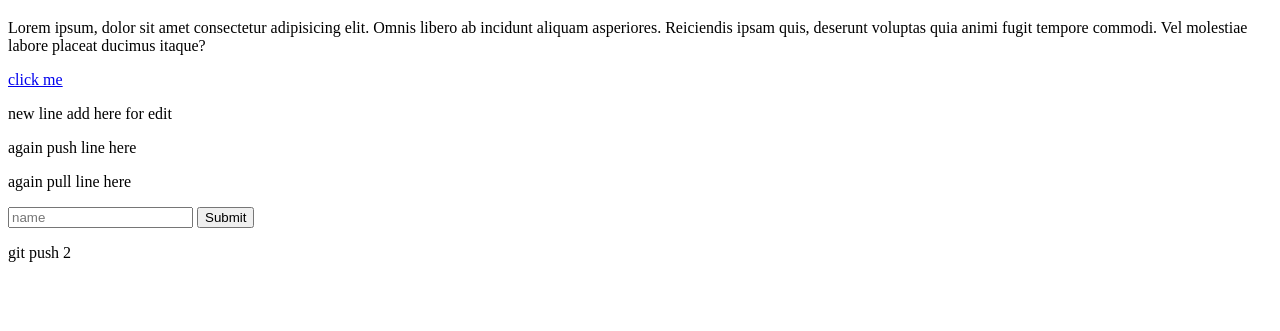
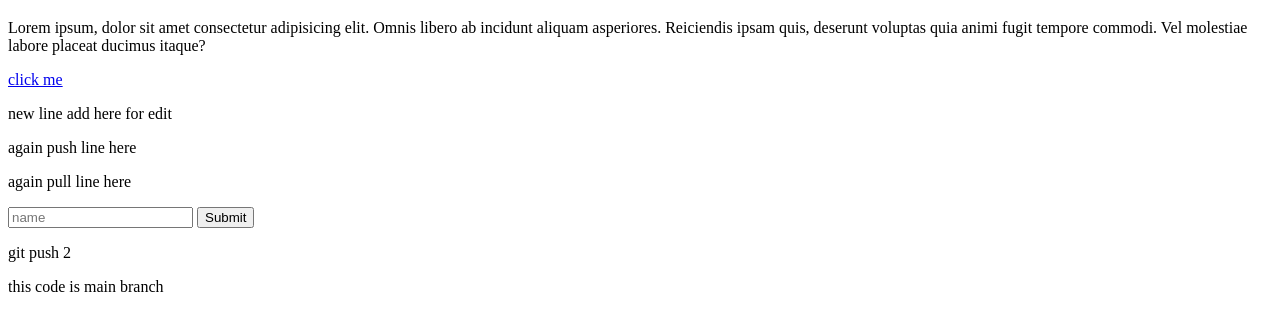
Before and after one commit to alamgir-al/first-projects, a plain HTML site: page index.html in a window 1280 px wide. Shown: the part 61-392 px from the top of the page. Drawn offline with Linux system fonts and the light colour scheme.

Commit message:
main branch code add korce

```diff
--- a/index.html
+++ b/index.html
@@ -17,5 +17,7 @@
     <input type="submit" value="Submit">
 
     <p>git push 2</p>
+
+    <p>this code is main branch</p>
 </body>
 </html>
```
